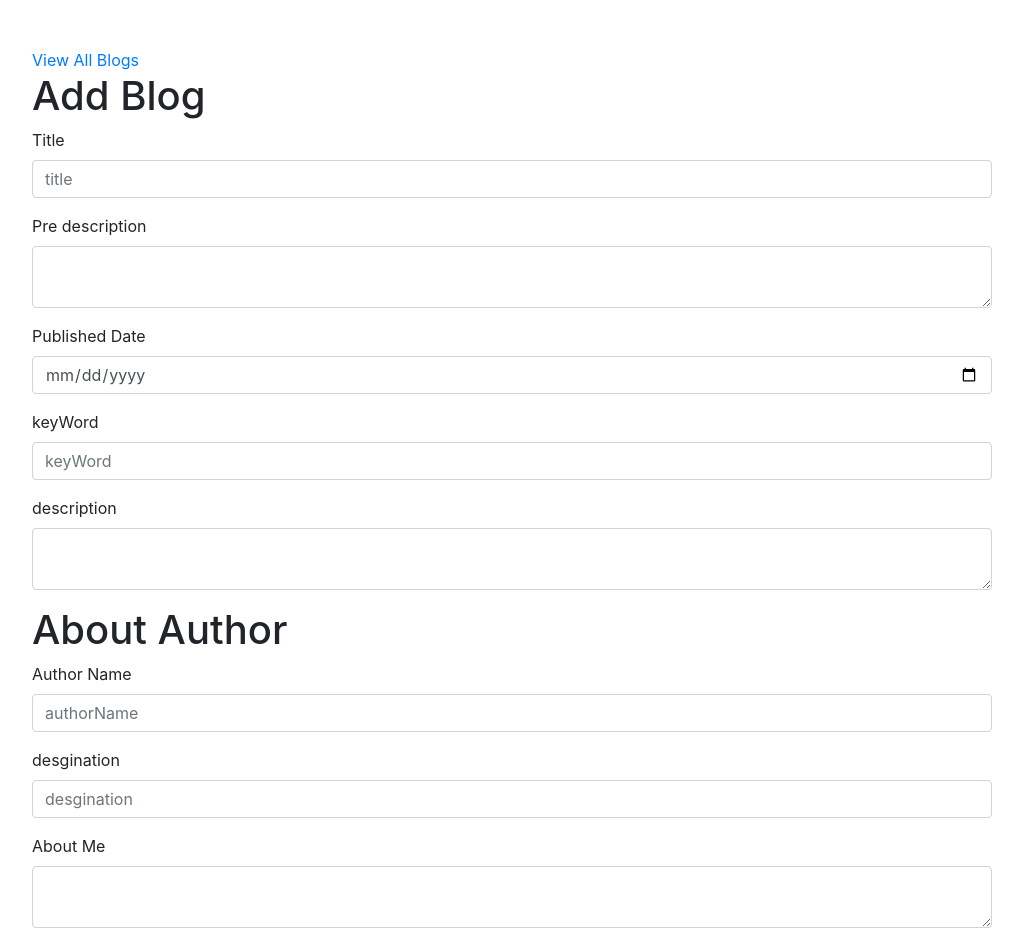
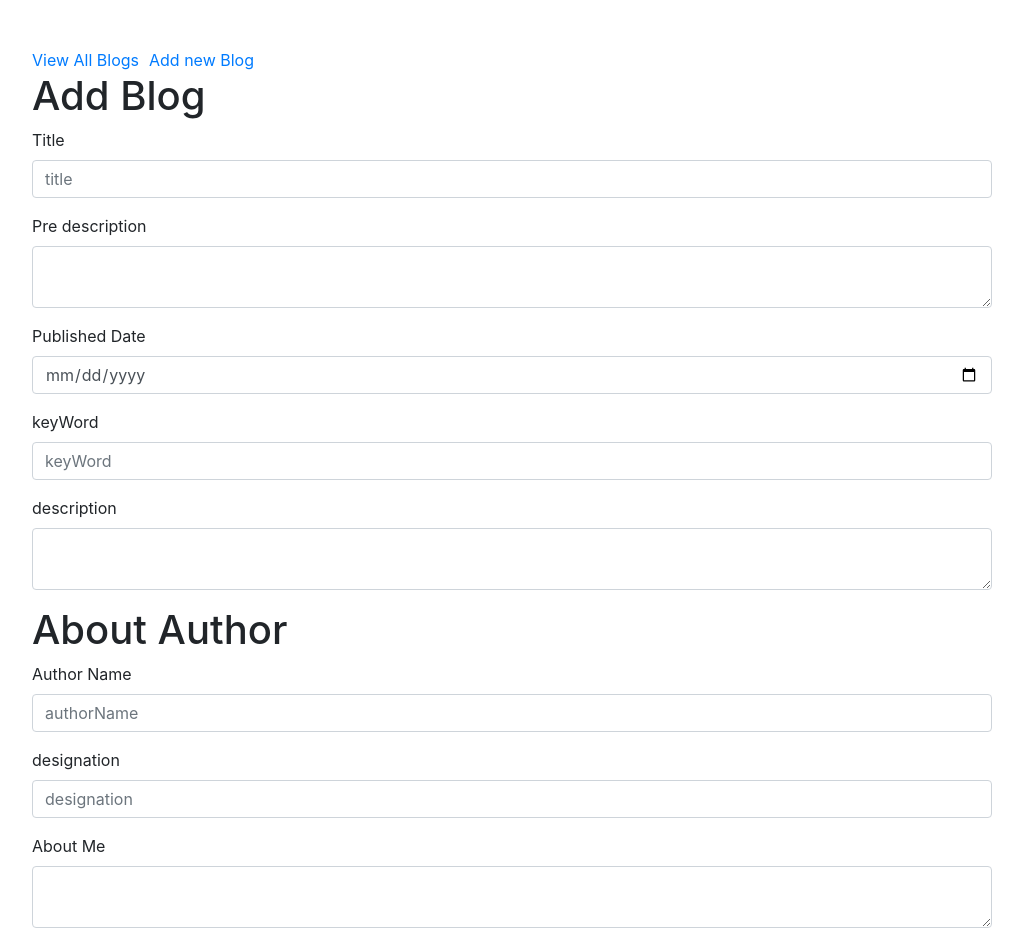
Before and after one commit to HarikrishnanMidhun77/CRUD_for_DataMining, a React (Create React App) app: page / in a window 1280 px wide. Shown: the top 947 px of the page, without its empty margins (128-1151 px from the left). Built offline with nearby package versions, Linux system fonts and the light colour scheme.

Commit message:
debugged

```diff
--- a/src/pages/home/editBlog.js
+++ b/src/pages/home/editBlog.js
@@ -23,7 +23,7 @@ export default function EditBlog() {
 
   const [description, setDescription] = useState("");
   const [authorName, setAuthorName] = useState("");
-  const [desgination, setDesgination] = useState("");
+  const [designation, setdesignation] = useState("");
 
   const [aboutme, setAboutme] = useState("");
   const [email, setEmail] = useState("");
@@ -47,7 +47,7 @@ export default function EditBlog() {
         setKeyWord(b.keyWord);
         setDescription(b.description);
         setAuthorName(b.authorName);
-        setDesgination(b.desgination);
+        setdesignation(b.designation);
         setAboutme(b.aboutme);
         setEmail(b.email);
         setPhone(b.phone);
@@ -65,7 +65,7 @@ export default function EditBlog() {
       keyWord: keyWord,
       description: description,
       authorName: authorName,
-      desgination: desgination,
+      designation: designation,
       aboutme: aboutme,
       email: email,
       phone: phone,
@@ -168,15 +168,15 @@ export default function EditBlog() {
               />
             </FormGroup>
             <FormGroup>
-              <Label for="desgination">desgination</Label>
+              <Label for="designation">designation</Label>
 
               <Input
                 type="text"
-                value={desgination}
-                onChange={(e) => setDesgination(e.target.value)}
-                name="desgination"
-                id="desgination"
-                placeholder="desgination"
+                value={designation}
+                onChange={(e) => setdesignation(e.target.value)}
+                name="designation"
+                id="designation"
+                placeholder="designation"
               />
             </FormGroup>
 
--- a/src/pages/home/encForm.js
+++ b/src/pages/home/encForm.js
@@ -20,7 +20,7 @@ export default function EncForm() {
 
   const [description, setDescription] = useState("");
   const [authorName, setAuthorName] = useState("");
-  const [desgination, setDesgination] = useState("");
+  const [designation, setdesignation] = useState("");
 
   const [aboutme, setAboutme] = useState("");
   const [email, setEmail] = useState("");
@@ -44,7 +44,7 @@ export default function EncForm() {
       keyWord: keyWord,
       description: description,
       authorName: authorName,
-      desgination: desgination,
+      designation: designation,
       aboutme: aboutme,
       email: email,
       phone: phone,
@@ -60,6 +60,9 @@ export default function EncForm() {
   return (
     <div>
       <a href="/allBlogs">View All Blogs</a>
+      <a href="/" style={{ paddingLeft: "10px" }}>
+        Add new Blog
+      </a>
       <h1>Add Blog</h1>
       <Form onSubmit={handleSubmit} className="width-auto">
         <FormGroup>
@@ -140,15 +143,15 @@ export default function EncForm() {
           />
         </FormGroup>
         <FormGroup>
-          <Label for="desgination">desgination</Label>
+          <Label for="designation">designation</Label>
 
           <Input
             type="text"
-            value={desgination}
-            onChange={(e) => setDesgination(e.target.value)}
-            name="desgination"
-            id="desgination"
-            placeholder="desgination"
+            value={designation}
+            onChange={(e) => setdesignation(e.target.value)}
+            name="designation"
+            id="designation"
+            placeholder="designation"
           />
         </FormGroup>
 
```
